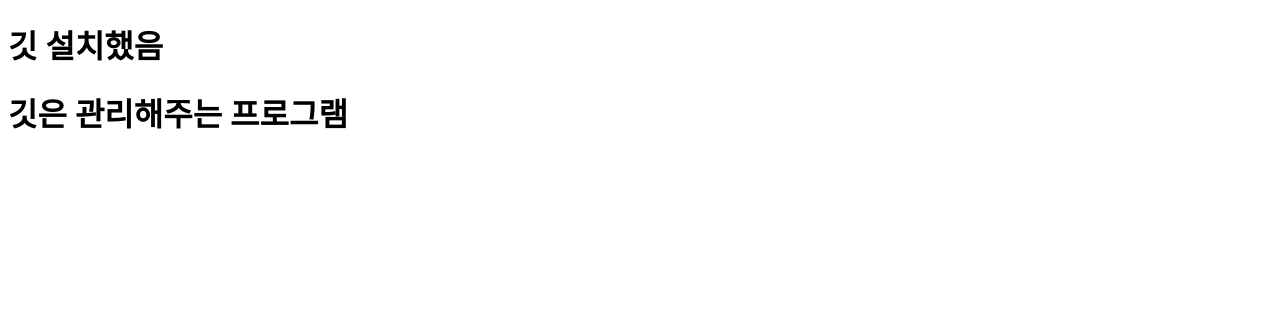
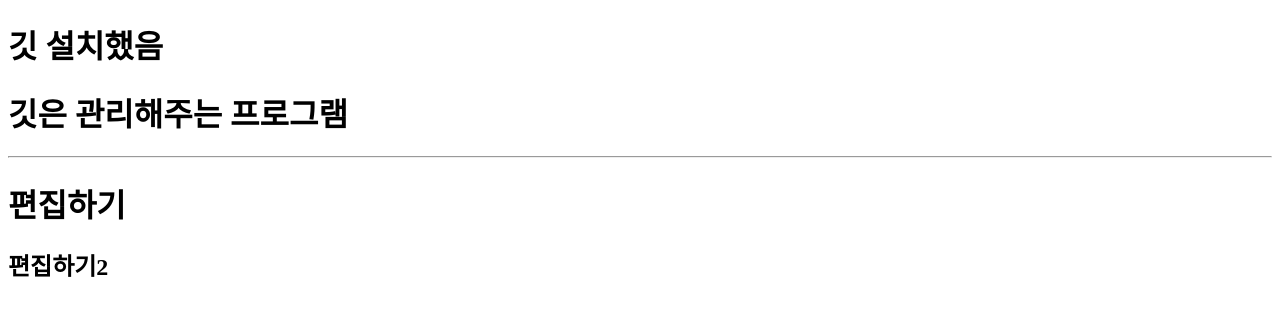
Before and after one commit to heoyuri0408/git_test, a plain HTML site: page index.html in a window 1280 px wide. Drawn offline with Linux system fonts and the light colour scheme.

Commit message:
새 파일추가

```diff
--- a/index.html
+++ b/index.html
@@ -8,5 +8,8 @@
 <body>
     <h1>깃 설치했음</h1>
     <h1>깃은 관리해주는 프로그램</h1>
+    <hr>
+    <h1>편집하기</h1>
+    <h2>편집하기2</h2>
 </body>
 </html>
```
Also changed, not shown: test.html (renamed from sub.html, +2 -2 lines).
